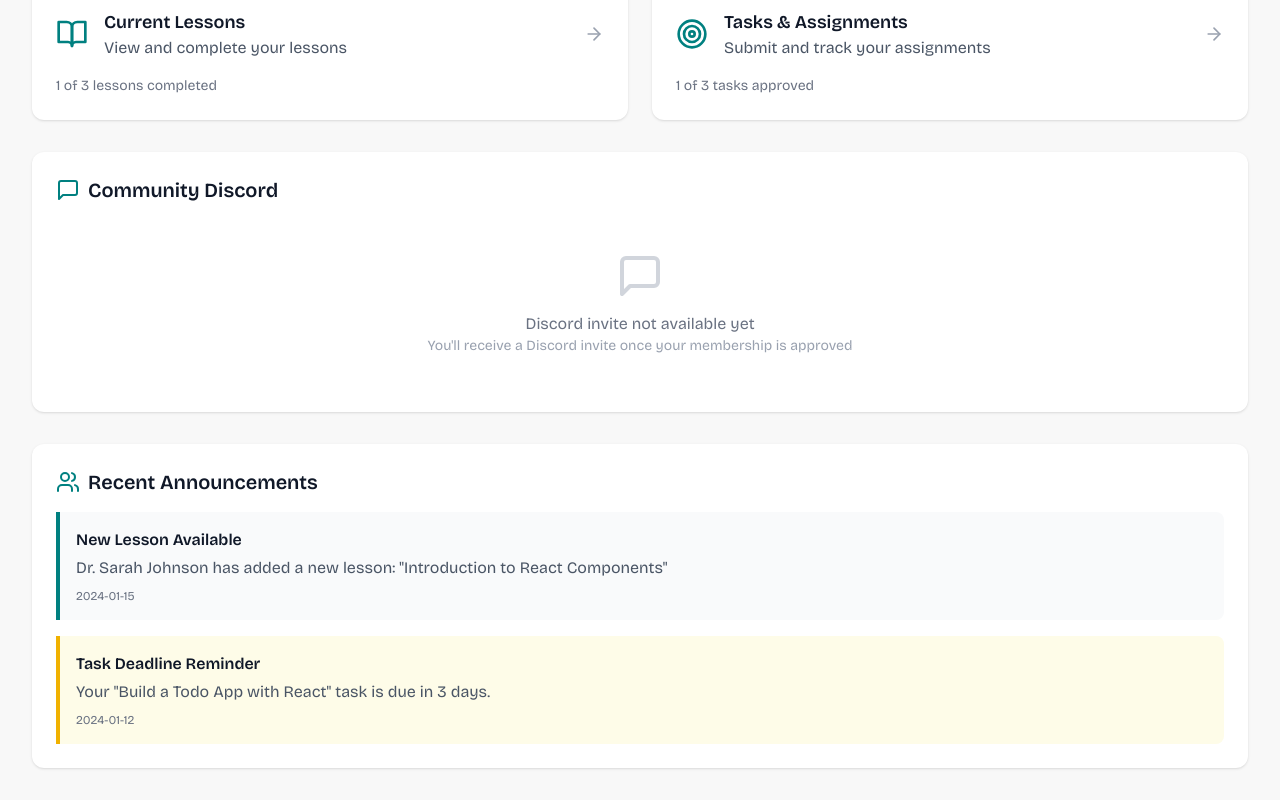
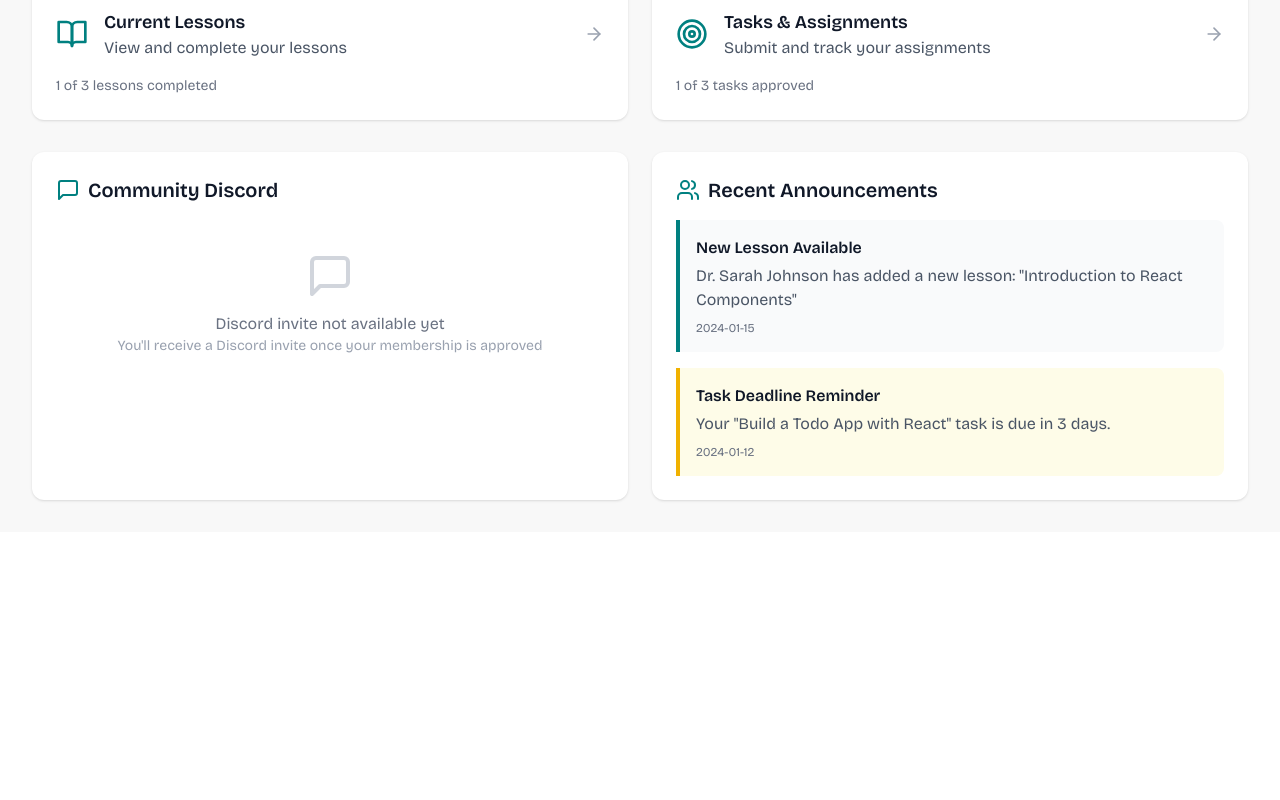
Before and after one commit to SLINT-Tech/slinttech.org, a React (Vite) app: page /dashboard in a window 1280 px wide. Shown: the part 668-1468 px from the top of the page. After the commit the page ends 1200 px from the top, so only its background shows below. Built offline with nearby package versions, Linux system fonts and the light colour scheme.

Commit message:
Update Community Discord and Announcements layout

```diff
--- a/src/Pages/MenteeDashboard.tsx
+++ b/src/Pages/MenteeDashboard.tsx
@@ -309,8 +309,9 @@ const MenteeDashboard = () => {
           </Link>
         </div>
 
+        <div className="grid lg:grid-cols-2 gap-6">
           {/* Community Discord */}
-        <div className="bg-white rounded-xl shadow-sm p-6 mb-8">
+          <div className="bg-white rounded-xl shadow-sm p-6">
             <div className="flex items-center mb-4">
               <MessageSquare className="w-6 h-6 text-[#008080] mr-2" />
               <h2 className="text-xl font-semibold text-gray-900">Community Discord</h2>
@@ -378,6 +379,7 @@ const MenteeDashboard = () => {
           </div>
         </div>
       </div>
+    </div>
   );
 };
 
```
Lines whose indentation alone changed are shown as unchanged.
